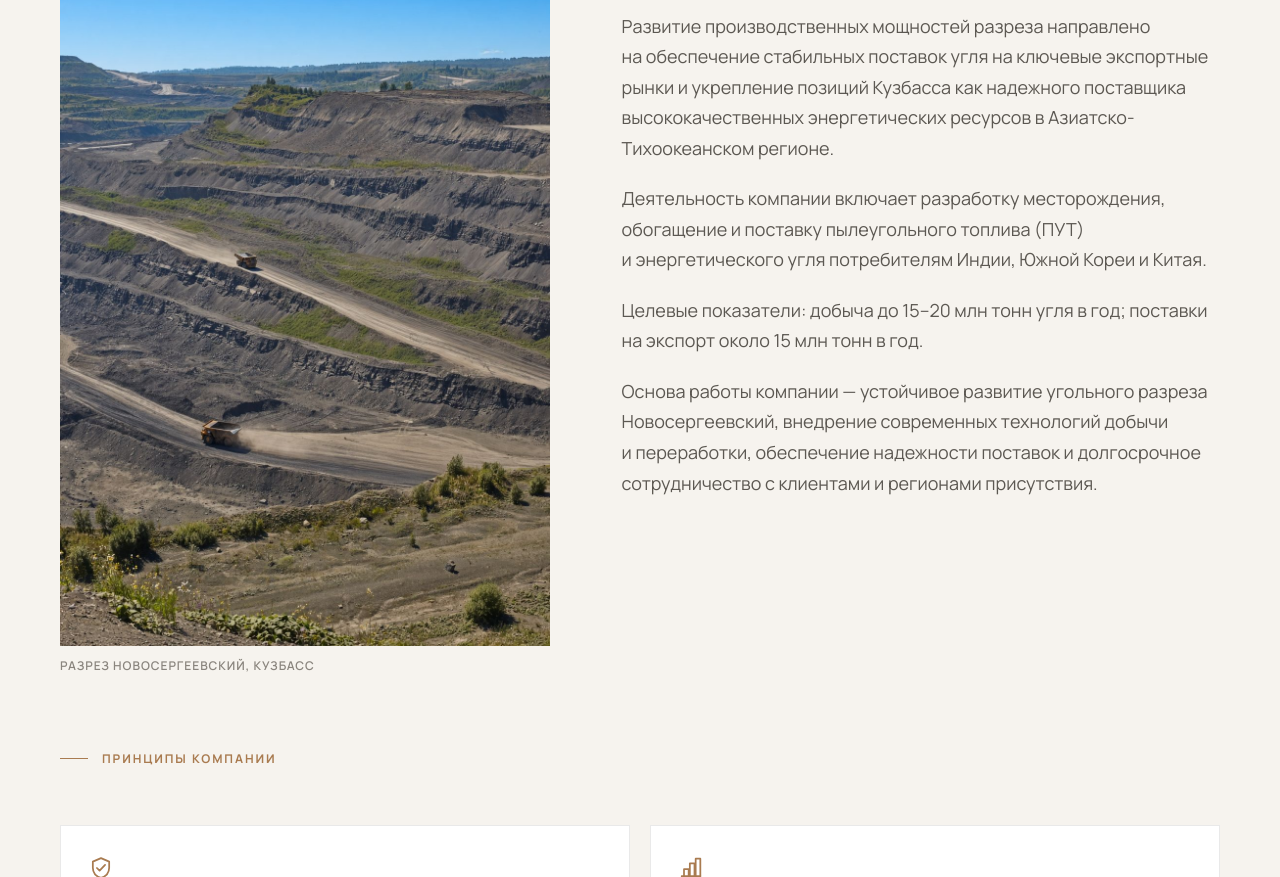
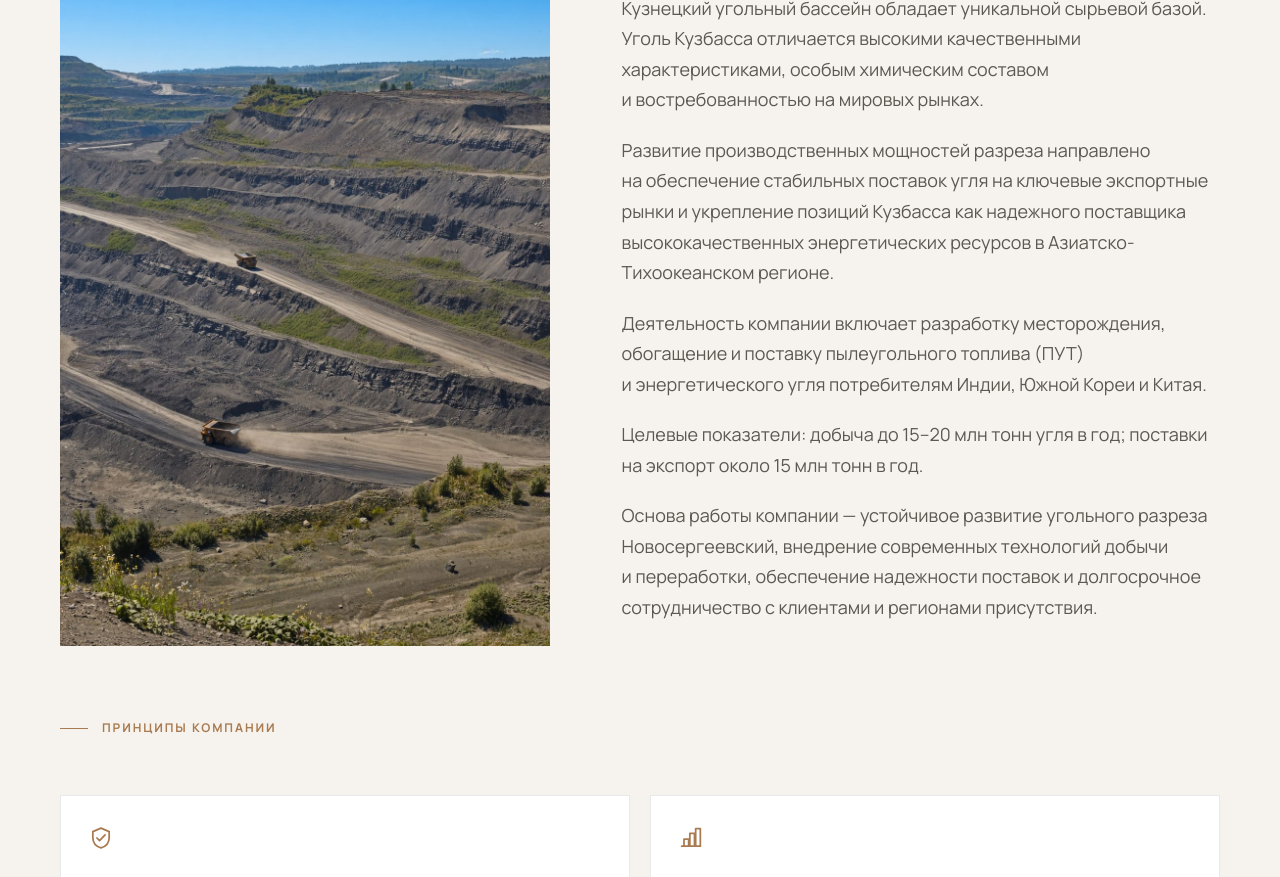
Before and after one commit to 7658652-wq/NEW-SERJIO-VERO, a plain HTML site: page index.html in a window 1280 px wide. Shown: the part 1387-2264 px from the top of the page. Drawn offline with Linux system fonts and the light colour scheme; a web font is replaced by a local one.

Commit message:
About: remove caption, align text with photo
Replace the approved page from the latest archive. Images, readme, and gitignore stay as they are.

Co-authored-by: Cursor Agent <cursoragent@cursor.com>
Co-authored-by: 7658652-wq <7658652-wq@users.noreply.github.com>

```diff
--- a/index.html
+++ b/index.html
@@ -364,6 +364,9 @@
       display: block;
       background: var(--graphite);
     }
+    /* Stacked About: keep the 28px heading→photo gap (h2 margin), 40px photo→text */
+    #about .split { row-gap: 0; }
+    #about .about-photo { margin-bottom: 40px; }
 
     /* Principles */
     .principles {
@@ -685,19 +688,29 @@
     @media (min-width: 1024px) {
       .split { grid-template-columns: 0.9fr 1.1fr; gap: 72px; align-items: start; }
       .split-reverse { grid-template-columns: 1.05fr 0.95fr; }
-      #about .split { align-items: stretch; }
-      .about-intro {
-        display: flex;
-        flex-direction: column;
-        height: 100%;
+      #about .split {
+        grid-template-columns: 0.9fr 1.1fr;
+        grid-template-rows: auto 1fr;
+        column-gap: 72px;
+        row-gap: 0;
+        align-items: start;
       }
-      .about-photo {
-        flex: 1 1 auto;
-        display: grid;
-        grid-template-rows: 1fr auto;
+      #about .about-intro {
+        grid-column: 1;
+        grid-row: 1;
+      }
+      #about .about-photo {
+        grid-column: 1;
+        grid-row: 2;
+        align-self: stretch;
         min-height: 0;
+        margin-bottom: 0;
       }
-      .about-photo img {
+      #about .prose {
+        grid-column: 2;
+        grid-row: 2;
+      }
+      #about .about-photo img {
         width: 100%;
         height: 100%;
         min-height: 0;
@@ -887,11 +900,10 @@
         <div class="about-intro reveal">
           <p class="eyebrow" data-i18n="about.eyebrow">Компания</p>
           <h2 data-i18n="about.title">О компании</h2>
-          <figure class="about-photo">
-            <img src="images/pit.jpg" alt="Открытый угольный разрез Новосергеевский, Кузбасс" data-i18n-alt="alt.pit" width="1000" height="1500" loading="lazy" class="img-pit">
-            <figcaption class="caption" data-i18n="about.cap.pit">Разрез Новосергеевский, Кузбасс</figcaption>
-          </figure>
         </div>
+        <figure class="about-photo reveal">
+          <img src="images/pit.jpg" alt="Открытый угольный разрез Новосергеевский, Кузбасс" data-i18n-alt="alt.pit" width="1000" height="1500" loading="lazy" class="img-pit">
+        </figure>
         <div class="prose reveal reveal-d1">
           <p class="lead" data-i18n="about.p1">АО «Разрез Новосергеевский» осуществляет добычу высококачественного угля в&nbsp;Кузбассе.</p>
           <p class="muted" data-i18n="about.p2">Кузнецкий угольный бассейн обладает уникальной сырьевой базой. Уголь Кузбасса отличается высокими качественными характеристиками, особым химическим составом и&nbsp;востребованностью на&nbsp;мировых рынках.</p>
@@ -1118,7 +1130,6 @@
           "stats.mkt.label": "Ключевые рынки",
           "about.eyebrow": "Компания",
           "about.title": "О компании",
-          "about.cap.pit": "Разрез Новосергеевский, Кузбасс",
           "about.p1": "АО «Разрез Новосергеевский» осуществляет добычу высококачественного угля в\u00a0Кузбассе.",
           "about.p2": "Кузнецкий угольный бассейн обладает уникальной сырьевой базой. Уголь Кузбасса отличается высокими качественными характеристиками, особым химическим составом и\u00a0востребованностью на\u00a0мировых рынках.",
           "about.p3": "Развитие производственных мощностей разреза направлено на\u00a0обеспечение стабильных поставок угля на\u00a0ключевые экспортные рынки и\u00a0укрепление позиций Кузбасса как надежного поставщика высококачественных энергетических ресурсов в\u00a0Азиатско-Тихоокеанском регионе.",
@@ -1216,7 +1227,6 @@
           "stats.mkt.label": "Key markets",
           "about.eyebrow": "Company",
           "about.title": "About Us",
-          "about.cap.pit": "Novosergeevsky open-pit mine, Kuzbass",
           "about.p1": "JSC Razrez Novosergeevsky is a Kuzbass-based coal mining company, producing high-quality coal.",
           "about.p2": "The Kuznetsk Coal Basin (Kuzbass) offers a unique resource base. Kuzbass coal stands out for its high quality, distinctive chemical composition and strong demand on global markets.",
           "about.p3": "We are expanding the mine's production capacity to ensure stable coal supplies to key export markets and to strengthen Kuzbass's position as a reliable supplier of high-quality energy resources in the Asia-Pacific.",
```
